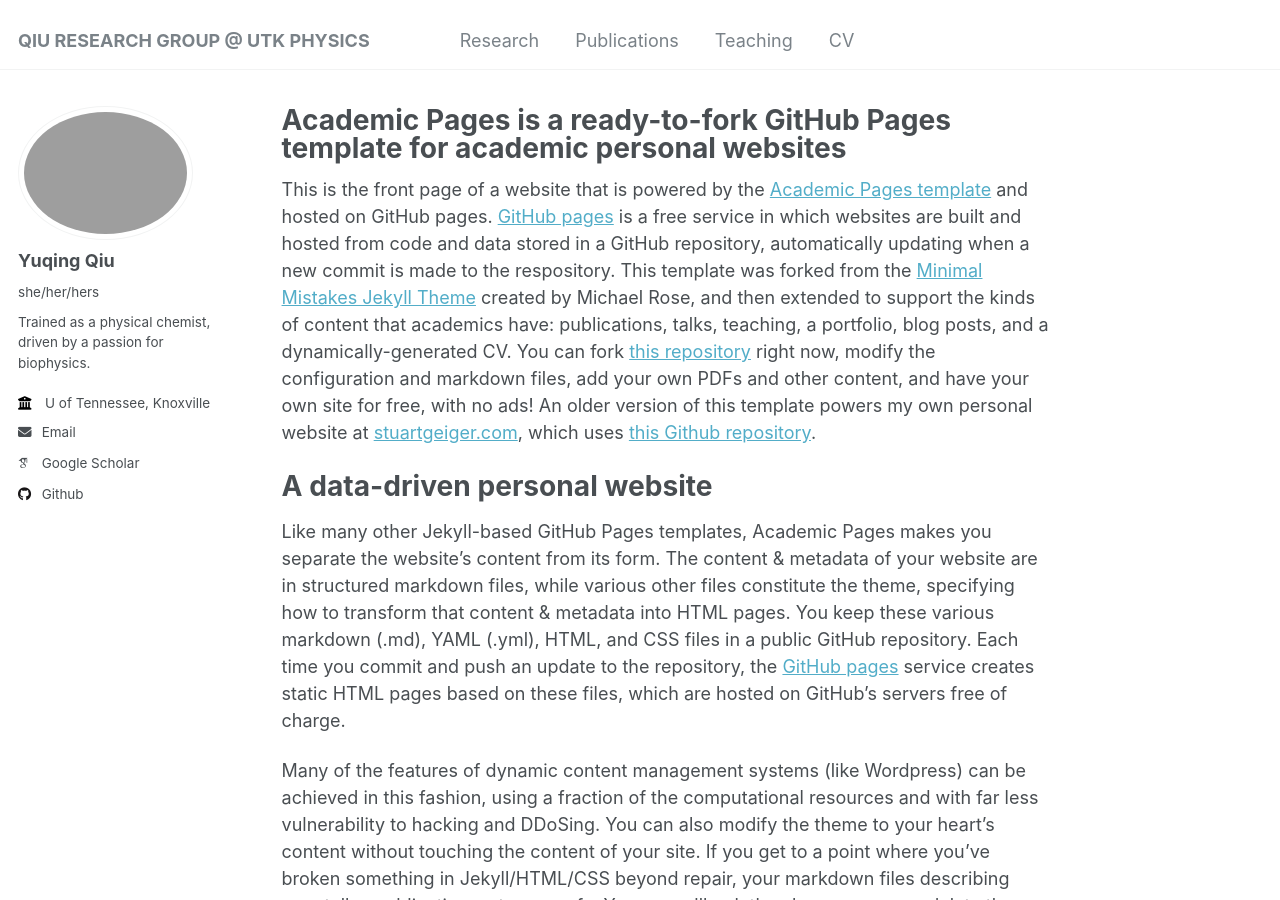
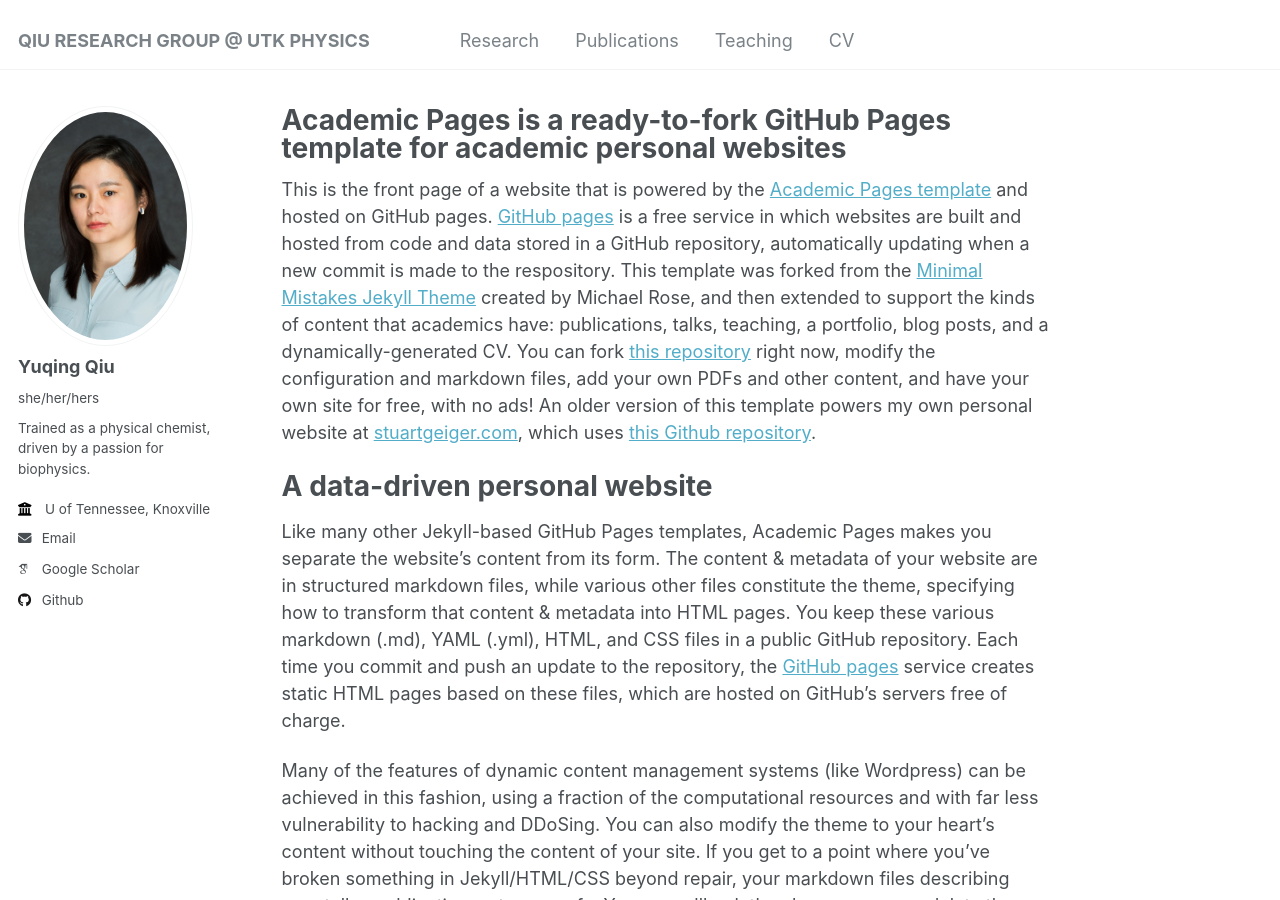
Before and after one commit to yq-qiu/yq-qiu.github.io, a Jekyll site: the page built from _pages/about.md, in a window 1280 px wide and 900 px high. Built offline with Jekyll 4.4.1, drawn with Linux system fonts in a browser that asks for light colours; some web fonts are replaced.

Commit message:
jpg instead of png

```diff
--- a/_config.yml
+++ b/_config.yml
@@ -12,16 +12,16 @@
 title_separator          : "-"
 name                     : &name "Your Name"
 description              : &description "personal description"
-url                      : https://academicpages.github.io # the base hostname & protocol for your site e.g. "https://mmistakes.github.io"
+url                      : https://yq-qiu.github.io # the base hostname & protocol for your site e.g. "https://mmistakes.github.io"
 baseurl                  : "" # the subpath of your site, e.g. "/blog"
-repository               : "academicpages/academicpages.github.io"
+repository               : "yq-qiu/yq-qiu.github.io"
 
 # Site Author - The following control what appear as part of the author content on the side bar.
 #               If a field is blank the icon and link will not appear, otherwise it will be shown.
 #               Additional customization can be done by editing /_includes/author-profile.html
 author:
   # Biographic information
-  avatar           : "headshotYQ2022.png"#"profile.png"
+  avatar           : "profile.jpg" #"profile.png"
   name             : "Yuqing Qiu"
   pronouns         : "she/her/hers" # example: "she/her"
   bio              : "Trained as a physical chemist, driven by a passion for biophysics." #"Short biography for the left-hand sidebar"
@@ -43,7 +43,7 @@
   bitbucket        : # Username - Update with your username on the site
   codepen          : # Username
   dribbble         : # Username
-  github           : "https://github.com/yq-qiu/" #"academicpages"
+  github           : "yq-qiu" #"academicpages"
   kaggle           : # Username
   stackoverflow    : # User number or user number and name (i.e., use "1" or "1/jeff-atwood")
 
```
Also changed, not shown: images/profile.jpg (added).
